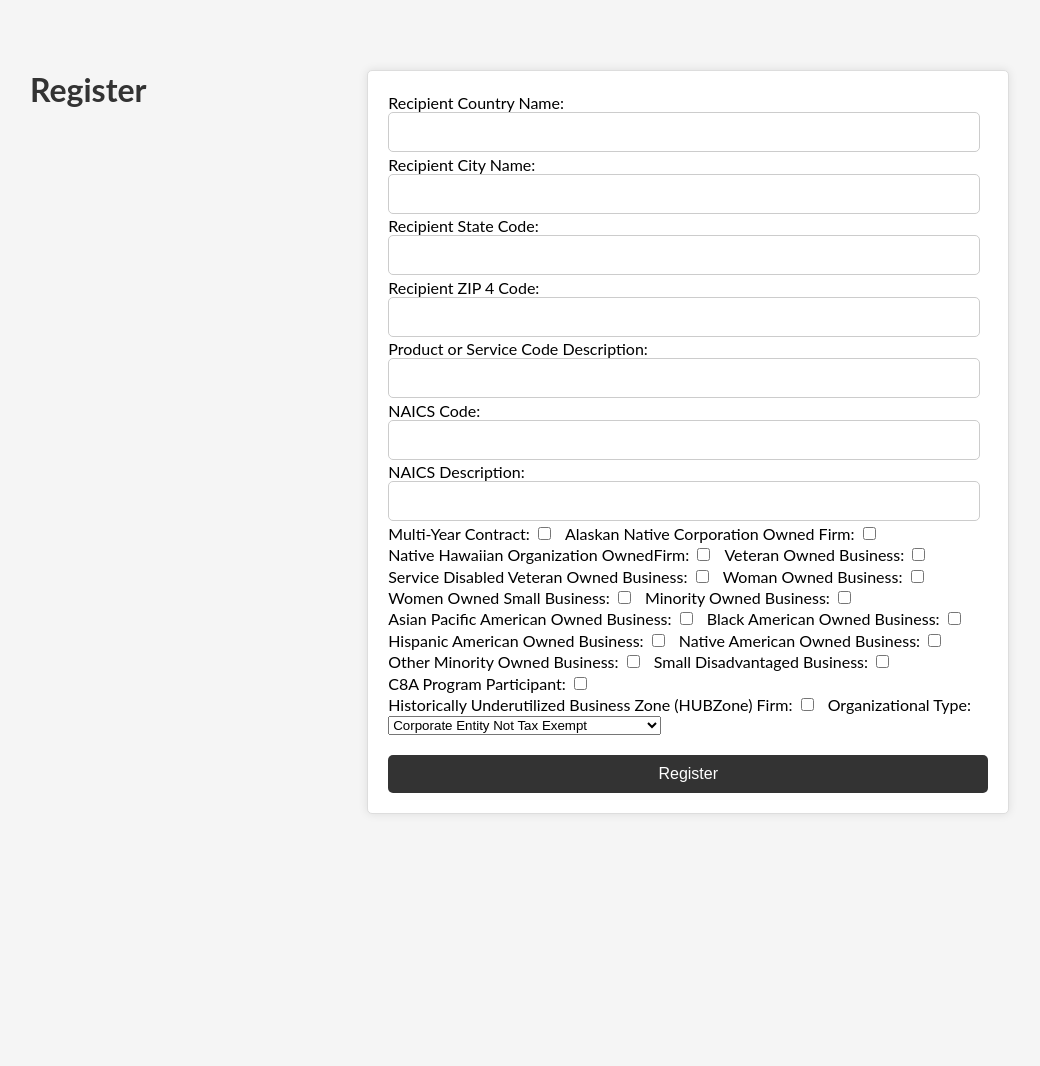
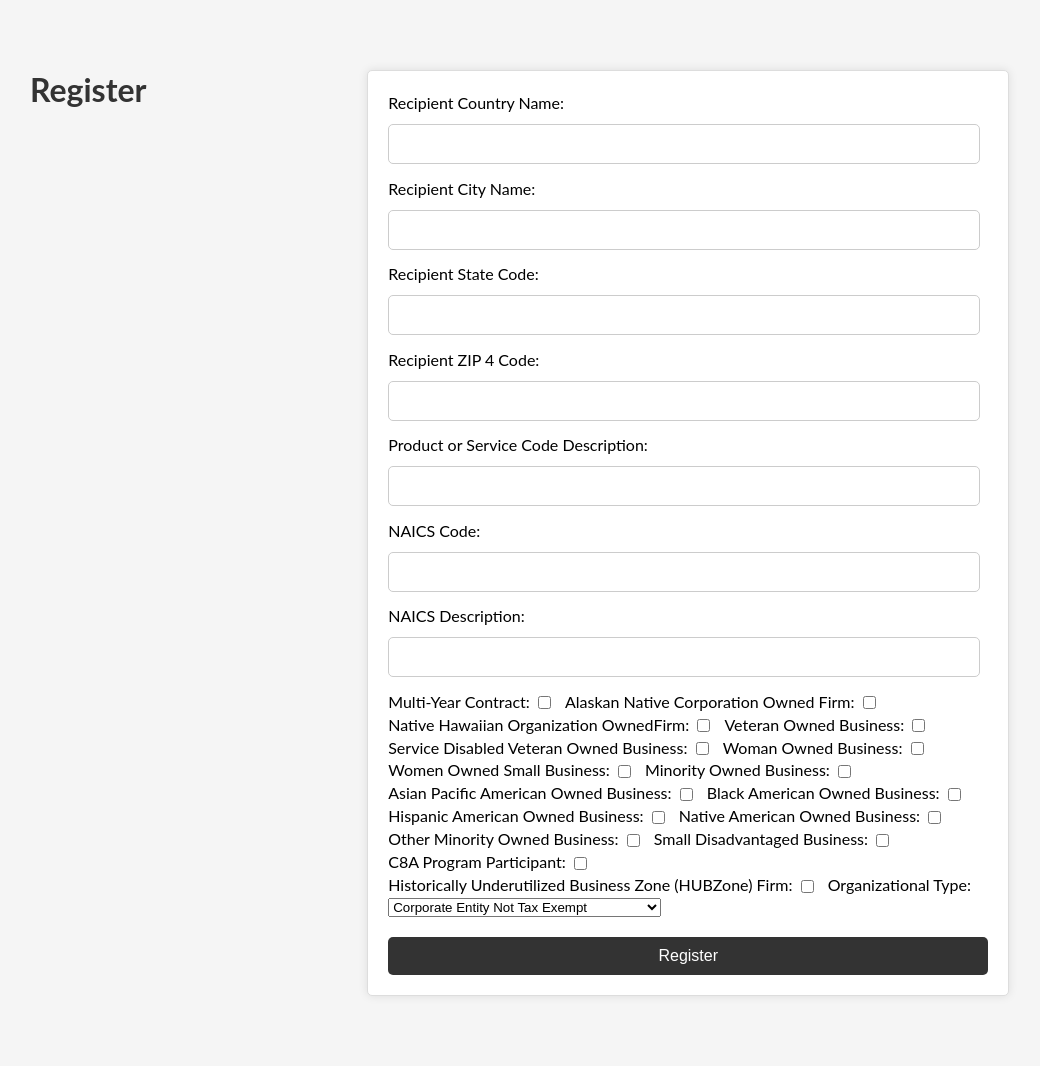
Before and after one commit to He7300/BitCamp2023, a Flask app: page /register/ in a window 1280 px wide. Shown: the whole page, without its empty margins (10-1050 px from the left). Before the commit the page ends 814 px from the top, so only its background shows below. Run offline with Flask 3, Linux system fonts and the light colour scheme.

Commit message:
register page

```diff
--- a/templates/register.html
+++ b/templates/register.html
@@ -41,6 +41,8 @@
 		}
 		input[type="text"] {
 			border: 1px solid #ccc;
+			margin-top: 2%;
+			margin-bottom: 2%;
 			border-radius: 5px;
 			font-size: 16px;
 			padding: 10px;
@@ -59,8 +61,8 @@
 			width: 100%;
 		}
 		input[type="checkbox"] {
-			padding: 10px;
-
+			padding: 20px;
+			margin-top: 1%;
 			display: inline-block;
 			margin-right: 10px;
 			vertical-align: middle;
```
